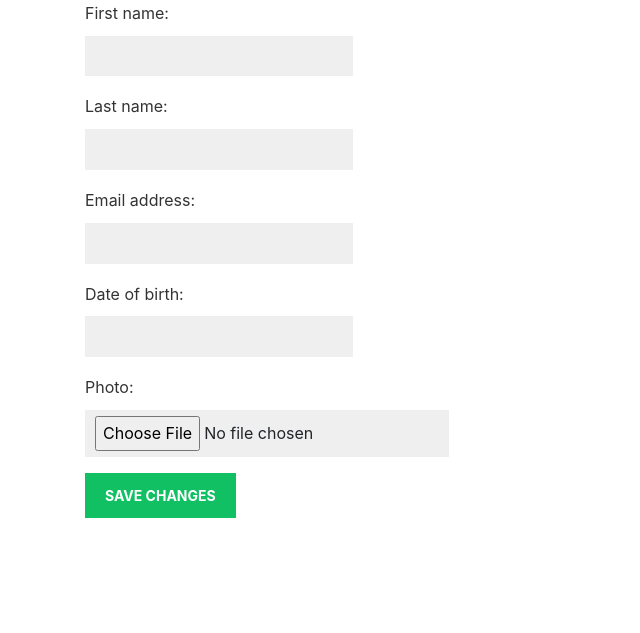
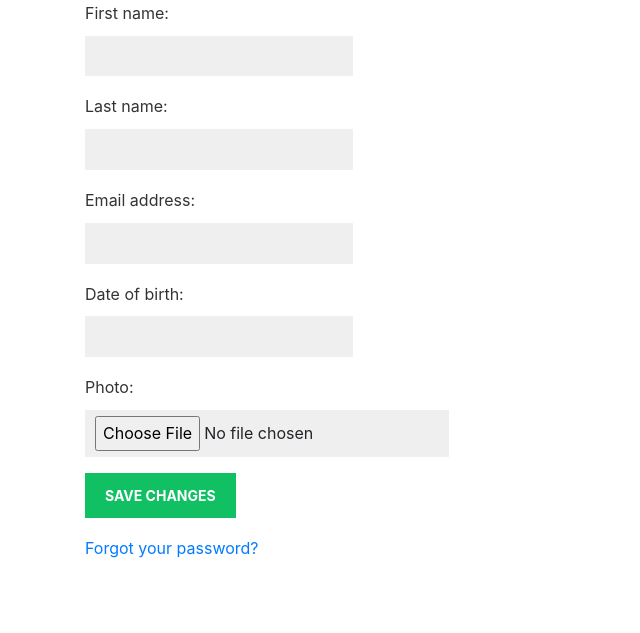
Before and after one commit to rafiwts/SocialNetwork, a Django app: template bookmarks/account/templates/account/edit.html in a window 1280 px wide. Shown: the part 167-800 px from the top of the page, without its empty margins (0-640 px from the left). Run offline with Django 4.2, Linux system fonts and the light colour scheme; the template is opened without the code that fills it: values that come from a table or form of the project are taken from there, others are empty; some web fonts are replaced.

Commit message:
The view for changing a password has been moved

```diff
--- a/bookmarks/account/templates/account/edit.html
+++ b/bookmarks/account/templates/account/edit.html
@@ -11,4 +11,6 @@
     {%csrf_token%}
     <p><input type="submit" value="Save changes"></p>
   </form>
+  <p><a href="{% url 'password_change' %}">Forgot your password?</a></p>
+
 {%endblock%}
```
